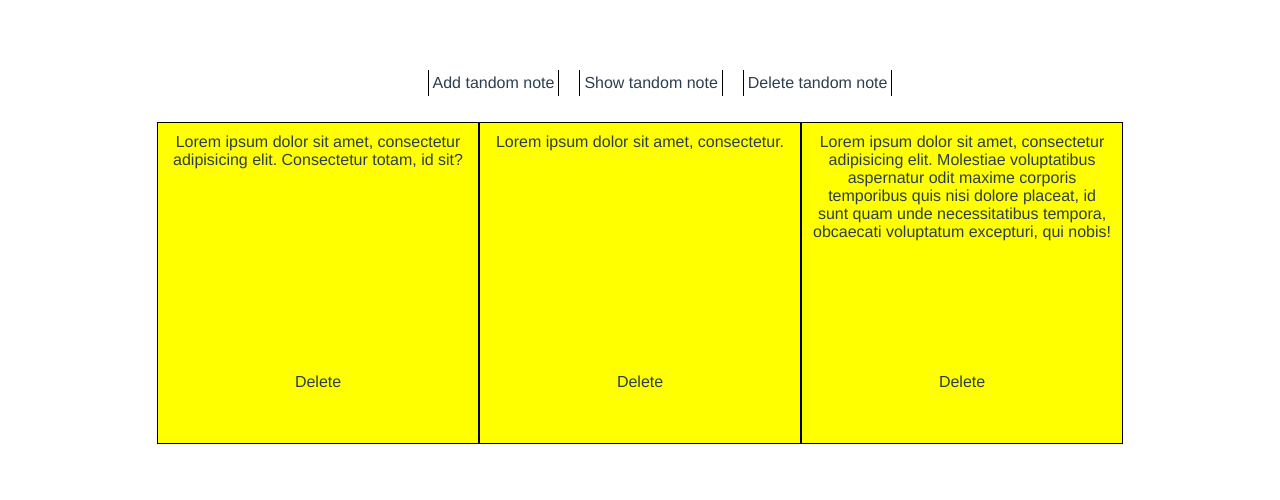
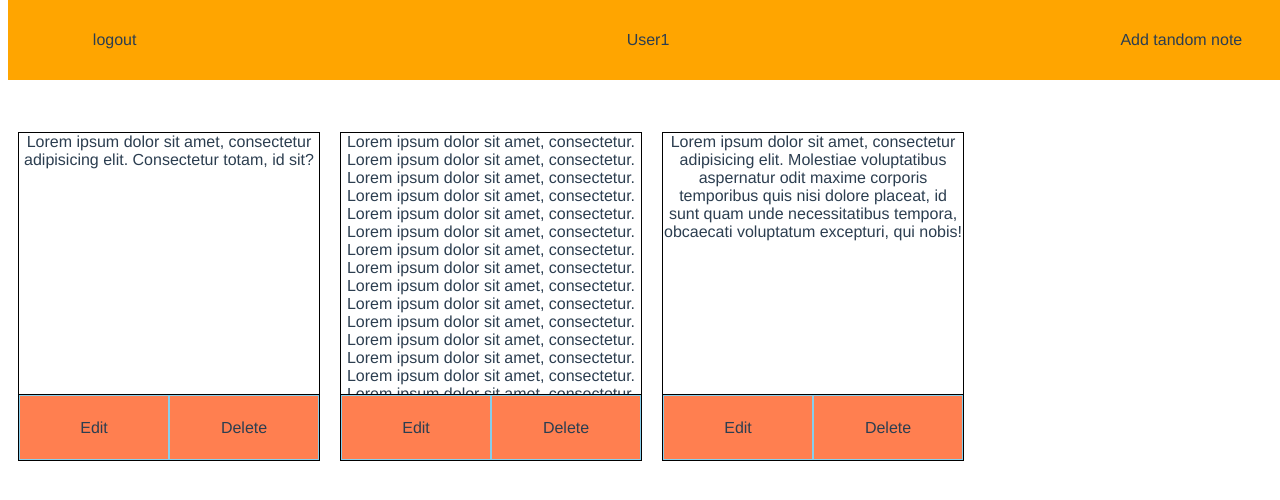
Before and after one commit to julius1986/MyNotes-Frontend, a Vue app: page / in a window 1280 px wide. Shown: the top 500 px of the page. Built offline with nearby package versions, Linux system fonts and the light colour scheme.

Commit message:
add dialog box, add universal storage

```diff
--- a/src/App.vue
+++ b/src/App.vue
@@ -1,16 +1,21 @@
 <template>
   <div id="app">
     <Menu @add-new-note="addNewNote()"></Menu>
-    <list-notes :notes="notes" @delete-note="deleteNote($event)"></list-notes>
+    <list-notes :notes="notes" @delete-note="deleteNote($event)" @editMode = "turnOnEditMod()"></list-notes>
+    <edit-note v-if="isDisable"></edit-note>
+    <dialog-window v-if="isConfirm"></dialog-window>
   </div>
 </template>
 
 <script>
 import ListNotes from './components/ListNotes.vue'
 import Menu from './components/menu.vue';
+import EditNote from "./components/edit-window";
+import DialogWindow from "./components/dialog-window";
 import store from './store.js';
 import { mapActions } from 'vuex'
 import { mapGetters } from 'vuex'
+
 
 export default {
   name: 'app',
@@ -21,11 +26,15 @@ export default {
   store,
   components: {
     ListNotes,
-    Menu
+    Menu,
+    EditNote,
+    DialogWindow
   },
   computed:{
     ...mapGetters([
-      'notes'
+      'notes',
+      'isConfirm',
+      'isDisable'
     ])
   },
   methods: {
--- a/src/components/ListNotes.vue
+++ b/src/components/ListNotes.vue
@@ -1,8 +1,6 @@
 <template>
 <div id="ListNotes">
-  <transition-group name="fade">
   <note v-for="note in notes" :key="note.id" :note="note" @delete-note="deleteNote($event)"></note>
-</transition-group>
 </div>
 </template>
 <script>
@@ -19,16 +17,32 @@ export default {
   },
   methods: {
     deleteNote(value) {
-  this.$emit('delete-note', value);
-    }
+      this.$emit('delete-note', value);
+    },
   }
 }
 </script>
 <style scoped>
-.fade-enter-active, .fade-leave-active {
+.fade-enter-active,
+.fade-leave-active {
   transition: opacity .5s;
 }
-.fade-enter, .fade-leave-to /* .fade-leave-active до версии 2.1.8 */ {
+
+.fade-enter,
+.fade-leave-to
+
+/* .fade-leave-active до версии 2.1.8 */
+  {
   opacity: 0;
 }
+
+#ListNotes {
+  position: relative;
+  top: 0;
+  margin-top: 10%;
+  display: flex;
+  justify-content: flex-start;
+  z-index: 1;
+  flex-wrap: wrap;
+}
 </style>
--- /dev/null
+++ b/src/components/dialog-window.vue
@@ -0,0 +1,37 @@
+<template>
+<div id="dialog-window">
+  <div class="dialog-box">
+    sadsad
+  </div>
+</div>
+</template>
+<script>
+export default {
+  name: "",
+  data: () => ({
+
+  })
+}
+</script>
+<style scoped>
+#dialog-window {
+  position: fixed;
+  z-index: 5;
+  top: 0;
+  left: 0;
+  height: 100%;
+  width: 100%;
+  display: flex;
+  justify-content: center;
+  align-items: center;
+}
+
+.dialog-box {
+  width: 300px;
+  height: 300px;
+  border: 1px solid black;
+  background-color: black;
+}
+
+
+</style>
--- /dev/null
+++ b/src/components/edit-window.vue
@@ -0,0 +1,26 @@
+<template>
+  <div id="edit-window">
+
+  </div>
+</template>
+<script>
+export default {
+  name: "",
+  data: () => ({
+
+  })
+}
+</script>
+<style scoped>
+#edit-window{
+  position: fixed;
+  width: 100vw;
+  height: 100vh;
+  opacity: .2;
+  background-color: black;
+  z-index: 3;
+  top: 0;
+  left: 0;
+}
+
+</style>
--- a/src/components/menu.vue
+++ b/src/components/menu.vue
@@ -1,10 +1,15 @@
 <template>
 <div id="menu">
-  <ul>
-    <li @click="addNewNote()">Add tandom note</li>
-    <li>Show tandom note</li>
-    <li>Delete tandom note</li>
-  </ul>
+  <div class="logout">
+    logout
+  </div>
+  <div class="user">
+    User1
+  </div>
+    <div class="add-btn" @click="addNewNote()">
+      Add tandom note
+    </div>
+
 </div>
 </template>
 <script>
@@ -22,15 +27,29 @@ export default {
 </script>
 <style scoped>
 #menu {
-  height: 20%;
+  top: 0;
+  height: 10%;
   width: 100%;
+  position: fixed;
+  display: flex;
+  justify-content: space-around;
+  align-items: center;
+  background-color: orange;
+  z-index: 2;
 }
-#menu ul {
+#menu div {
+  display: inline-block;
+}
+#menu .logout, .add-btn {
+  flex:1 ;
+}
 
-  text-decoration: none;
+#menu .user {
+  flex: 4;
 }
+
 #menu ul li{
-  display: inline-block;
+
   margin:10px;
   padding: 4px;
   border-left: black 1px solid;
--- a/src/components/note.vue
+++ b/src/components/note.vue
@@ -1,10 +1,20 @@
 <template>
 <div id="note">
-  <div class="text">{{note.text}}</div>
-  <div class="deleteBtn" @click="deleteNote()">Delete</div>
+  <div class="text" @click="showFullNote()">{{note.text}}</div>
+  <div class="btn-group">
+    <div class="btn edit" @click="openEdit()">
+      <div class="btnText">Edit</div>
+    </div>
+    <div class="btn delete" @click="deleteNote()">
+      <div class="btnText">Delete</div>
+    </div>
+
+  </div>
+
 </div>
 </template>
 <script>
+
 export default {
   name: "",
   props: ['note'],
@@ -13,25 +23,63 @@ export default {
   }),
   methods: {
     deleteNote() {
-    this.$emit('delete-note', this.note);
+      //this.$emit('delete-note', this.note);
+      this.$store.commit('changeState',{type:'isDisable', value: true})
+      this.$store.commit('changeState', {type:'isConfirm', value: true})
+    },
+    openEdit(){
+      this.$store.commit('changeState',{type:'isDisable', value: true})
+    },
+    showFullNote(){
+      this.$store.commit('changeState',{type:'isDisable', value: true})
     }
-  }
+  },
 }
 </script>
 <style scoped>
 #note {
-  display: inline-block;
-  padding: 10px;
-  width: 300px;
-  height: 300px;
-  background: yellow;
+  flex: 0;
+  min-width: 300px;
+  min-height: 300px;
+  background: white;
   border: 1px solid black;
-  overflow: auto;
+  margin: 6px 10px;
+  display: flex;
+  flex-direction: column;
+
 }
-.text{
-  height: 80%;
+
+.text {
+  flex: 8;
+  overflow: hidden;
 }
-deleteBtn{
-  height: 20%;
+
+.btn-group {
+  flex: 2;
+  border-top: 1px solid black;
+  display: flex;
+  background-color: skyblue;
+}
+
+.btn-group .btn {
+  flex: 1;
+  margin: 1px;
+  background-color: coral;
+  display: flex;
+  flex-direction: column;
+  justify-content: center;
+}
+
+.btn-group .btn:hover {
+  background-color: yellow;
+}
+
+.btn-group .btn:active {
+  background-color: red;
+}
+
+.btn-group .btn .btnText {
+  flex: 0;
+  cursor: default;
 }
 </style>
--- a/src/store.js
+++ b/src/store.js
@@ -5,11 +5,19 @@ Vue.use(Vuex);
 
 const store = new Vuex.Store({
   state: {
-    notes: []
+    notes: [],
+    isDisable: false,
+    isConfirm: false
   },
   getters: {
     notes: (state) => {
       return state.notes
+    },
+    isConfirm: (state) => {
+      return state.isConfirm
+    },
+    isDisable: (state)=>{
+      return state.isDisable
     }
   },
   mutations: {
@@ -21,6 +29,9 @@ const store = new Vuex.Store({
     },
     deleteNote: (state, note) => {
       state.notes.splice(state.notes.indexOf(note), 1);
+    },
+    changeState: (state, ctx)=>{
+      state[ctx.type] = ctx.value;
     }
 
   },
@@ -32,7 +43,25 @@ const store = new Vuex.Store({
         },
         {
           id: 2,
-          text: "Lorem ipsum dolor sit amet, consectetur."
+          text: `
+          Lorem ipsum dolor sit amet, consectetur.
+          Lorem ipsum dolor sit amet, consectetur.
+          Lorem ipsum dolor sit amet, consectetur.
+          Lorem ipsum dolor sit amet, consectetur.
+          Lorem ipsum dolor sit amet, consectetur.
+          Lorem ipsum dolor sit amet, consectetur.
+          Lorem ipsum dolor sit amet, consectetur.
+          Lorem ipsum dolor sit amet, consectetur.
+          Lorem ipsum dolor sit amet, consectetur.
+          Lorem ipsum dolor sit amet, consectetur.
+          Lorem ipsum dolor sit amet, consectetur.
+          Lorem ipsum dolor sit amet, consectetur.
+          Lorem ipsum dolor sit amet, consectetur.
+          Lorem ipsum dolor sit amet, consectetur.
+          Lorem ipsum dolor sit amet, consectetur.
+          Lorem ipsum dolor sit amet, consectetur.
+          Lorem ipsum dolor sit amet, consectetur.
+          `
         },
         {
           id: 3,
```
Also changed, not shown: 1 other file (tests, documents, lock files or other folders).
